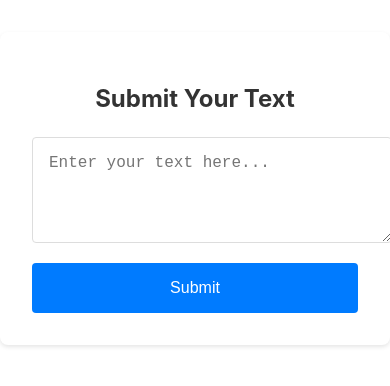
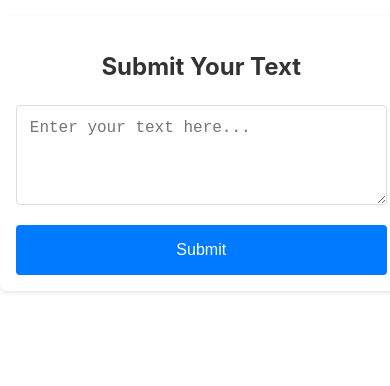
Before and after one commit to daniellsh/word-cloud-webapp, a React (Create React App) app: page /submit in a window 390 px wide. Shown: the top 386 px of the page. Built offline with nearby package versions, Linux system fonts and the light colour scheme; no server answers.

Commit message:
Fix text input box responsive design for mobile devices

```diff
--- a/src/Submit.css
+++ b/src/Submit.css
@@ -8,6 +8,7 @@
 }
 
 .submit-container {
+  width: 90%;
   max-width: 600px;
   margin: 2rem auto;
   padding: 2rem;
@@ -24,6 +25,8 @@
 
 .submit-textarea {
   width: 100%;
+  max-width: 100%;
+  box-sizing: border-box;
   padding: 1rem;
   margin-bottom: 1rem;
   border: 1px solid #ddd;
@@ -76,3 +79,21 @@
 .success-message p {
   margin-bottom: 30px;
 }
+
+form {
+  width: 100%;
+  max-width: 100%;
+}
+
+@media screen and (max-width: 768px) {
+  .submit-container {
+    width: 95%;
+    padding: 1rem;
+    margin: 1rem auto;
+  }
+
+  .submit-textarea {
+    padding: 0.8rem;
+    font-size: 16px;
+  }
+}
```
